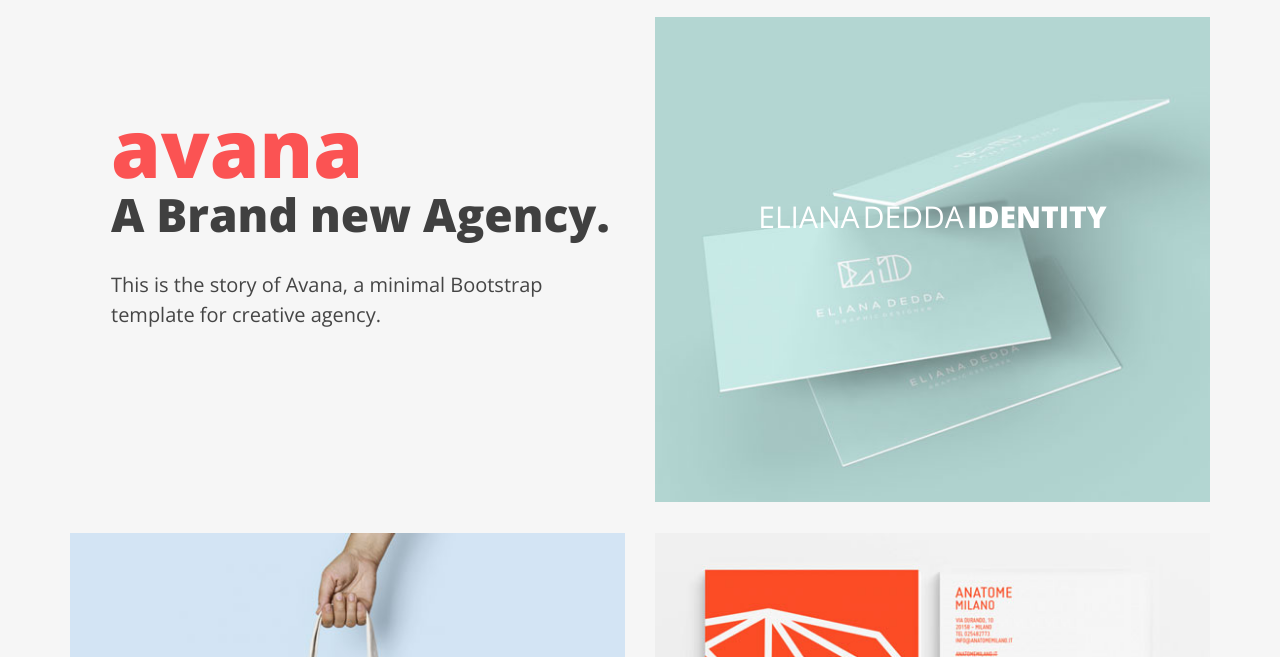
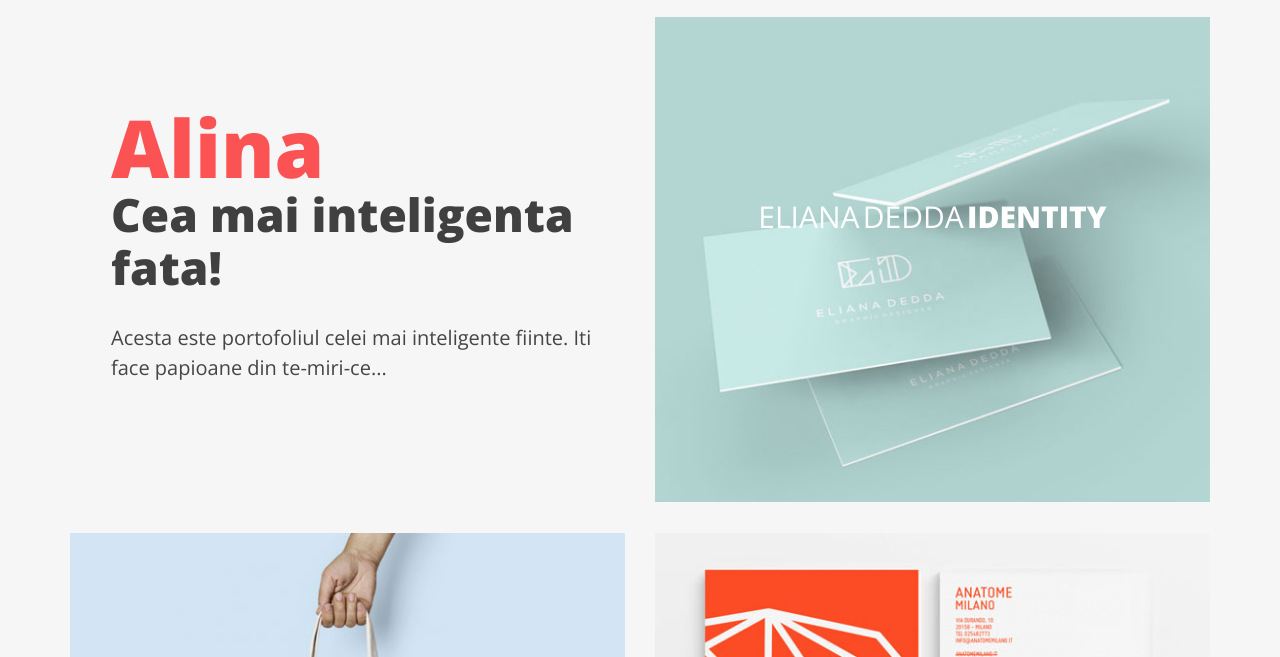
Before and after one commit to AlinaPortfolio/ro, a plain HTML site: page index.html in a window 1280 px wide. Shown: the part 143-800 px from the top of the page. Drawn offline with nearby package versions, Linux system fonts and the light colour scheme.

Commit message:
Update index.html

```diff
--- a/index.html
+++ b/index.html
@@ -16,7 +16,7 @@
 
 
 
-        <title>:: avana LLC ::</title>
+        <title>:: Alina ::</title>
 
 		<link rel="shortcut icon" href="images/favicon.ico" type="image/x-icon">
 
@@ -114,11 +114,11 @@
 
                     	<header>
 
-                        	<h2><span>avana</span> A Brand new Agency.</h2>
+                        	<h2><span>Alina</span> Cea mai inteligenta fata!</h2>
 
                         </header>
 
-                        <p>This is the story of Avana, a minimal Bootstrap template for creative agency.</p>
+                        <p>Acesta este portofoliul celei mai inteligente fiinte. Iti face papioane din te-miri-ce... </p>
 
                     </article>
 
```
